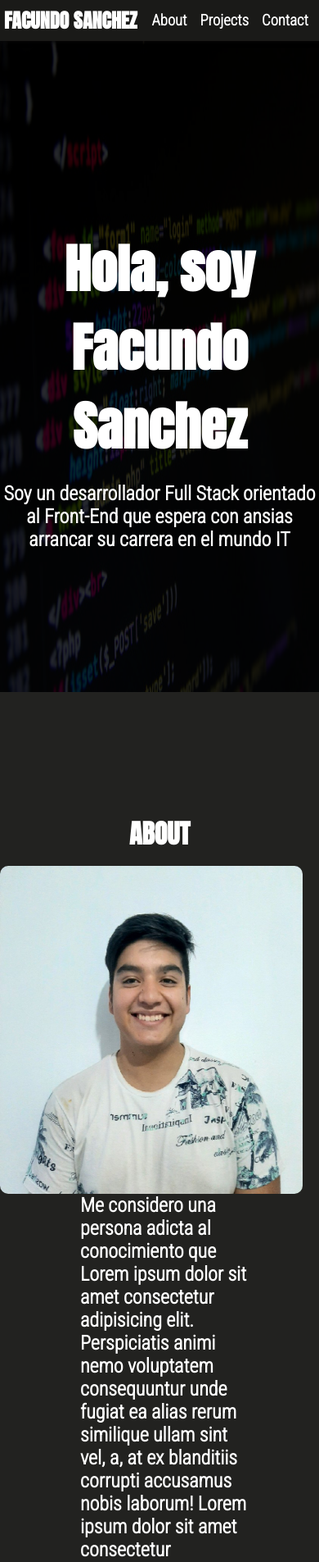
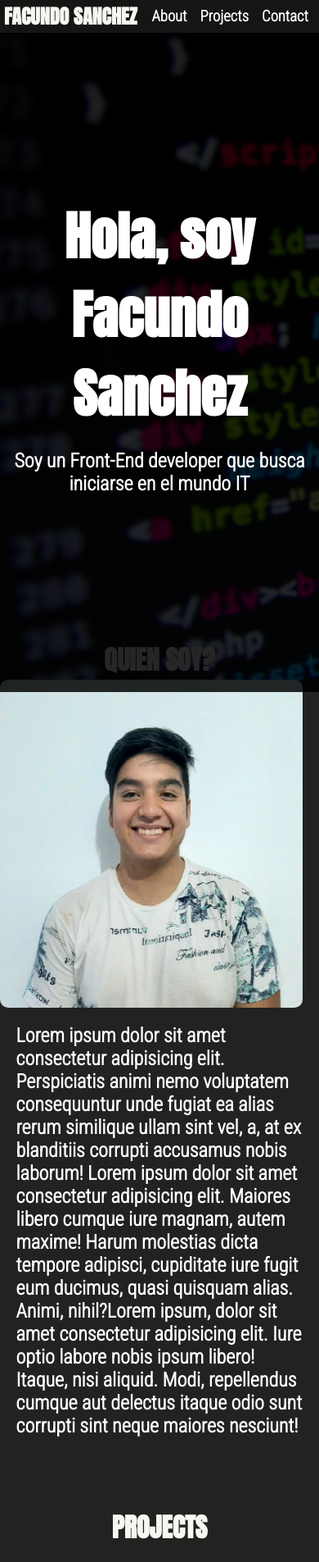
Before and after one commit to sanchezzfacu/porftolio, a React (Create React App) app: page / in a window 390 px wide. Shown: the top 1905 px of the page at 82% size. Built offline with nearby package versions, Linux system fonts and the light colour scheme.

Commit message:
added styles and responsive

```diff
--- a/src/components/Home.jsx
+++ b/src/components/Home.jsx
@@ -13,21 +13,16 @@ import { useRef } from 'react'
 
 function Home() {
     const refAbout = useRef(null)
-    const executeScroll = () => refAbout.current.scrollIntoView()
+    const executeScroll = () => refAbout.current.scrollIntoView({ behavior: 'smooth', block: 'center' })
 
     const refProjects = useRef(null)
-    const executeScrollProject = () => refProjects.current.scrollIntoView()
+    const executeScrollProject = () => refProjects.current.scrollIntoView({ behavior: 'smooth', block: 'center' })
 
     const refContact = useRef(null)
-    const executeScrollContact = () => refContact.current.scrollIntoView()
-
-    // function handleSubmit(e) {
-    //     e.preventDefault()
-    // }
+    const executeScrollContact = () => refContact.current.scrollIntoView({ behavior: 'smooth', block: 'center' })
 
     return (
-        <div className="background">
-            <div className="nav_">
+        <div className="main">
             <nav>
                 <h1>FACUNDO SANCHEZ</h1>
                 <ul>
@@ -36,23 +31,26 @@ function Home() {
                     <li><h3 onClick={executeScrollContact}>Contact</h3></li>
                 </ul>
             </nav>
-            </div>
+            <div className="background">
                 <div className="background__description">
                     <div className="description">
+                        <div>
                             <h1><h1>Hola, soy Facundo Sanchez</h1></h1>
+                        </div>
                         <div className="text__description">
-                        <h2>Soy un desarrollador Full Stack orientado al Front-End que espera con ansias arrancar su carrera en el mundo IT</h2>
+                            <h2>Soy un Front-End developer que busca iniciarse en el mundo IT</h2>
+                        </div>
                     </div>
                 </div>
             </div>
             <div className="about__section" ref={refAbout}>
                 <div className="section__title">
-                    <h1>ABOUT</h1>
+                    <h1>QUIEN SOY?</h1>
                 </div>
                 <div className="align__about">
                     <img className="img__about" src={cv} alt="" height="400px" width="370"/>
                     <div className="text__about">
-                        <h2>Me considero una persona adicta al conocimiento que Lorem ipsum dolor sit amet consectetur adipisicing elit. Perspiciatis animi nemo voluptatem consequuntur unde fugiat ea alias rerum similique ullam sint vel, a, at ex blanditiis corrupti accusamus nobis laborum! Lorem ipsum dolor sit amet consectetur adipisicing elit. Maiores libero cumque iure magnam, autem maxime! Harum molestias dicta tempore adipisci, cupiditate iure fugit eum ducimus, quasi quisquam alias. Animi, nihil?Lorem ipsum, dolor sit amet consectetur adipisicing elit. Iure optio labore nobis ipsum libero! Itaque, nisi aliquid. Modi, repellendus cumque aut delectus itaque odio sunt corrupti sint neque maiores nesciunt!</h2>
+                        <h2>Lorem ipsum dolor sit amet consectetur adipisicing elit. Perspiciatis animi nemo voluptatem consequuntur unde fugiat ea alias rerum similique ullam sint vel, a, at ex blanditiis corrupti accusamus nobis laborum! Lorem ipsum dolor sit amet consectetur adipisicing elit. Maiores libero cumque iure magnam, autem maxime! Harum molestias dicta tempore adipisci, cupiditate iure fugit eum ducimus, quasi quisquam alias. Animi, nihil?Lorem ipsum, dolor sit amet consectetur adipisicing elit. Iure optio labore nobis ipsum libero! Itaque, nisi aliquid. Modi, repellendus cumque aut delectus itaque odio sunt corrupti sint neque maiores nesciunt!</h2>
                     </div>
                 </div>
             </div>
@@ -133,8 +131,8 @@ function Home() {
                     />
                     <div className="btn">
                     <button
-                    type="submit"
-                >Enviar</button>
+                        type="submit">
+                        Enviar</button>
                     </div>
                 </form>
             </div>
--- a/src/styles/Home.css
+++ b/src/styles/Home.css
@@ -1,31 +1,48 @@
 * {
     margin: 0;
     padding: 0;
-    box-sizing: border-box;
+}
+
+.background__description {
+    display: flex;
+    justify-content: center;
+    align-items: center;
+}
+
+.description {
+    display: flex;
+    flex-direction: column;
+    text-align: center;
+    position: absolute;
 }
 
 .background {
+    height: 100vh;
+    display: flex;
+    align-items: center;
+    justify-content: center;
     background-image: url(../imagenes/background-portfolio.jpg);
-    background-size: 100vw 100vh;
+    background-size: cover;
     background-repeat: no-repeat;
 }
 
 .background:before {
+    height: 100vh;
     content:'';
 	position: absolute;
     top: 0;
 	bottom: 0;
 	left: 0;
 	right: 0;
-	background-color: rgba(0, 0, 0, 0.816);
-    height: auto;
+	background-color: rgba(0, 0, 0, 0.844);
+    background-size: 100vh
 }
 
 .background h1 {
     color: #fff;
 }
 
-body {
+.main {
     background-color: rgb(34, 34, 32);
     font-family: 'Roboto Condensed', sans-serif;
 }
@@ -46,41 +63,27 @@ h2 {
 
 h1 {
     font-family: 'Anton', sans-serif;
-    color:rgb(237, 233, 221);
+    color:rgb(248, 246, 241);
 }
 
 nav {
-    background-color: rgb(26, 26, 24);
-    height: 50px;
+    background-color: rgb(21, 21, 20);
+    height: 40px;
     width: 100%;
     display: flex;
     align-items: center;
     justify-content: space-around;
+    /* position: relative; */
+    z-index: 2;
     position: fixed;
-    box-shadow: 1px 1px 5px rgb(9, 8, 8);
+    box-shadow: 1px 1px 5px rgb(0, 0, 0);
 }
 
-.nav_ {
-    position: relative;
+.test {
+    color: #fff;
+    height: 500px;
+    width: 500px;
 }
-
-.description {
-    display: flex;
-    flex-direction: column;
-    justify-content: center;
-    align-items: center;
-    padding-bottom: 20px;
-    text-align: center;
-    margin-top: 280px;
-    position: relative;
-}
-
-.background {
-    display: flex;
-    flex-direction: column;
-    justify-content: space-between;
-}
-
 
 .text__description {
     color: darkgray;
@@ -191,14 +194,6 @@ input, textarea {
     border: none;
 }
 
-.about__section {
-    margin-top: 300px;
-    display: flex;
-    flex-direction: column;
-    align-items: center;
-    justify-content: center;
-}
-
 ul {
     display: flex;
     justify-content: space-between;
@@ -228,7 +223,7 @@ li:hover {
 }
 
 footer {
-    background-color: rgb(26, 26, 24);
+    background-color: rgb(21, 21, 20);
     color: #fff;
     display: flex;
     justify-content: center;
@@ -271,16 +266,20 @@ footer {
     justify-content: center;
     align-items: center;
     flex-wrap: wrap;
-    align-items: center;
-    margin-top: 15px;
-    padding-left: 20px;
-    padding-right: 20px;
 }
 
 .img__about {
     border-radius: 10px;
     border: 10px 10px rgb(0, 0, 0);
     margin-right: 20px;
+}
+
+.about__section {
+    height: 100vh;
+    display: flex;
+    flex-direction: column;
+    align-items: center;
+    justify-content: center;
 }
 
 .section__title {
@@ -290,11 +289,10 @@ footer {
 }
 
 .text__about {
-    max-width: 60%;
-    min-width: 60%;
+    width: 90%;
+    padding-top: 20px;
     padding-right: 10px;
     padding-left: 10px;
-    margin-left: 20px;
 }
 
 .img_projects {
```
Lines whose indentation alone changed are shown as unchanged.
